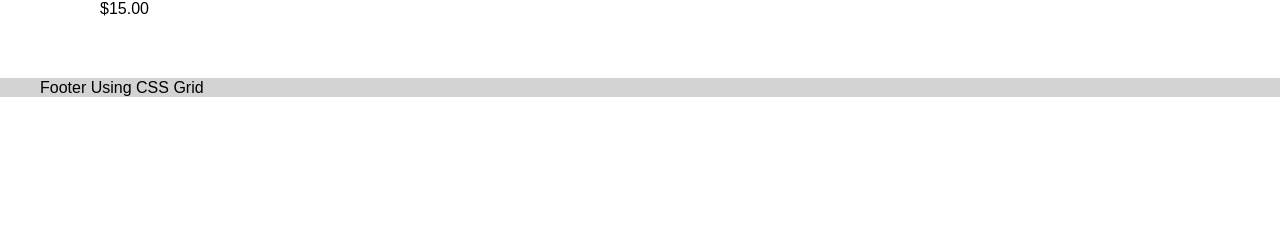
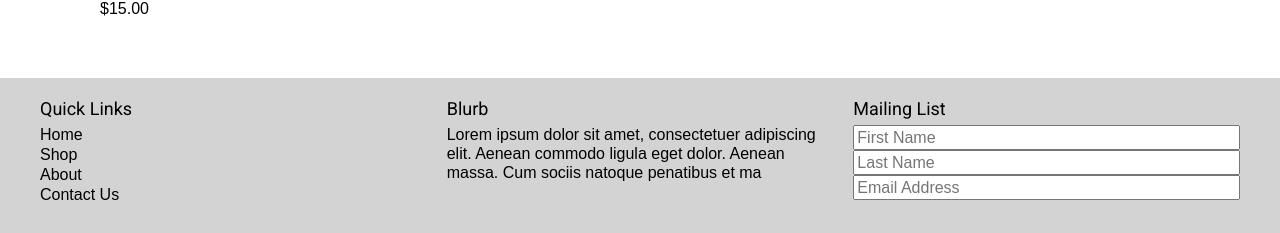
Before and after one commit to SeanTraut/TailEndYarns, a React (Create React App) app in the folder tail-end-yarns/: page / in a window 1280 px wide. Shown: the part 1075-1308 px from the top of the page. Before the commit the page ends 1172 px from the top, so only its background shows below. Built offline with nearby package versions, Linux system fonts and the light colour scheme.

Commit message:
Placeholder homepage first draft out for client review

```diff
--- a/tail-end-yarns/src/shared.scss
+++ b/tail-end-yarns/src/shared.scss
@@ -1,4 +1,4 @@
-/** Main Site Header **/
+/** Main Header **/
 div.MainHeader{
   flex: 1 1 100px;
   flex-direction: row;
@@ -13,7 +13,7 @@ div.MainHeader a.logo-link{
 }
 
 div.MainHeader ul.nav-list{
-  margin-right: 20vw;
+  margin-right: 10vw;
   display: flex;
   flex-direction: row;
   list-style: none;
@@ -34,6 +34,43 @@ ul.nav-list a.nav-text{
 
 ul.nav-list a.nav-text:hover{
   border-bottom: 1px solid var(--text);
+}
+
+/** Main Footer **/
+div.MainFooter{
+  background: lightgrey;
+  padding-bottom: 30px;
+}
+
+div.MainFooter footer-column{
+  flex: 1;
+}
+
+div.MainFooter h1.column-header{
+  margin-top: 20px;
+  margin-bottom: 5px;
+  font-family: Roboto, sans-serif;
+  font-size: 18px;
+}
+
+div.MainFooter ul.footer-links{
+ flex: 0;
+ align-items: flex-start;
+}
+
+ul.footer-links a{
+  text-decoration: none;
+  font-size: 16px;
+  border-bottom: 1px solid transparent;
+}
+
+ul.footer-links a:hover{
+  border-bottom: 1px solid black;
+}
+
+div.MainFooter footer-column.misc-column{
+  padding: 0 20px;
+  font-size: 16px;
 }
 
 /** Size Wrapper **/
@@ -78,9 +115,3 @@ div.Gallery gallery-items{
   align-items: stretch;
   justify-content: stretch;
 }
-
-/** Main Footer **/
-div.MainFooter{
-  justify-content: flex-end;
-  background: lightgrey;
-}
--- a/tail-end-yarns/src/shared.tsx
+++ b/tail-end-yarns/src/shared.tsx
@@ -23,7 +23,25 @@ export function MainFooter(props:MainFooterProps){
   return(
     <div className="MainFooter">
       <SizeWrapper>
-        Footer Using CSS Grid
+        <footer-column class="link-column">
+          <h1 className="column-header quick-links">Quick Links</h1>
+          <ul className="footer-links">
+            <li><a href="#home">Home</a></li>
+            <li><a href="#shop">Shop</a></li>
+            <li><a href="#about">About</a></li>
+            <li><a href="#contact">Contact Us</a></li>
+          </ul>
+        </footer-column>
+        <footer-column class="misc-column">
+        <h1 className="column-header misc-header">Blurb</h1>
+          Lorem ipsum dolor sit amet, consectetuer adipiscing elit. Aenean commodo ligula eget dolor. Aenean massa. Cum sociis natoque penatibus et ma
+        </footer-column>
+        <footer-column>
+          <h1 className="column-header email-header">Mailing List</h1>
+          <input className="first-name" placeholder="First Name"></input>
+          <input className="last-name" placeholder="Last Name"></input>
+          <input className="email" placeholder="Email Address"></input>
+        </footer-column>
       </SizeWrapper>
     </div>
   );
```
